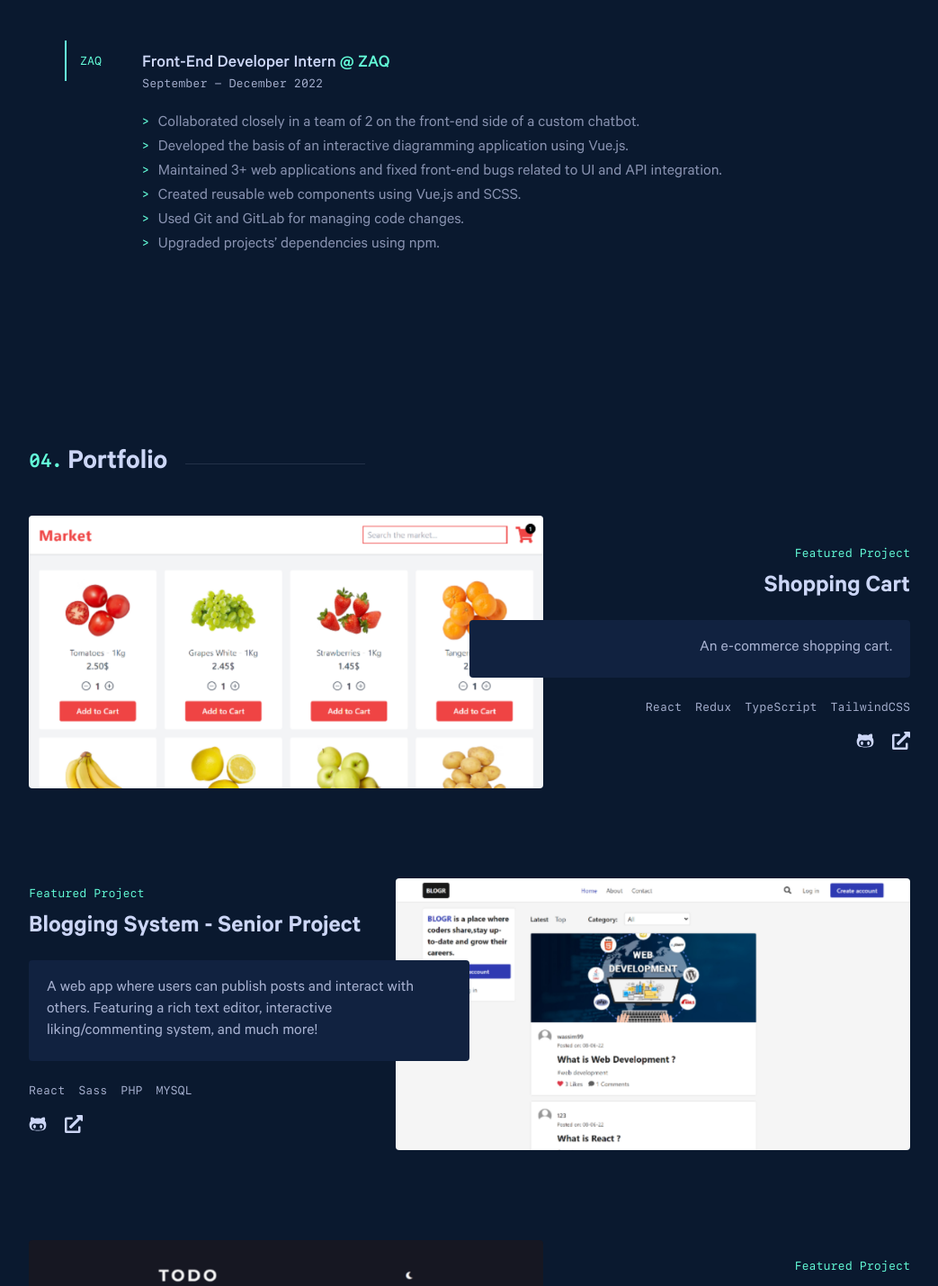
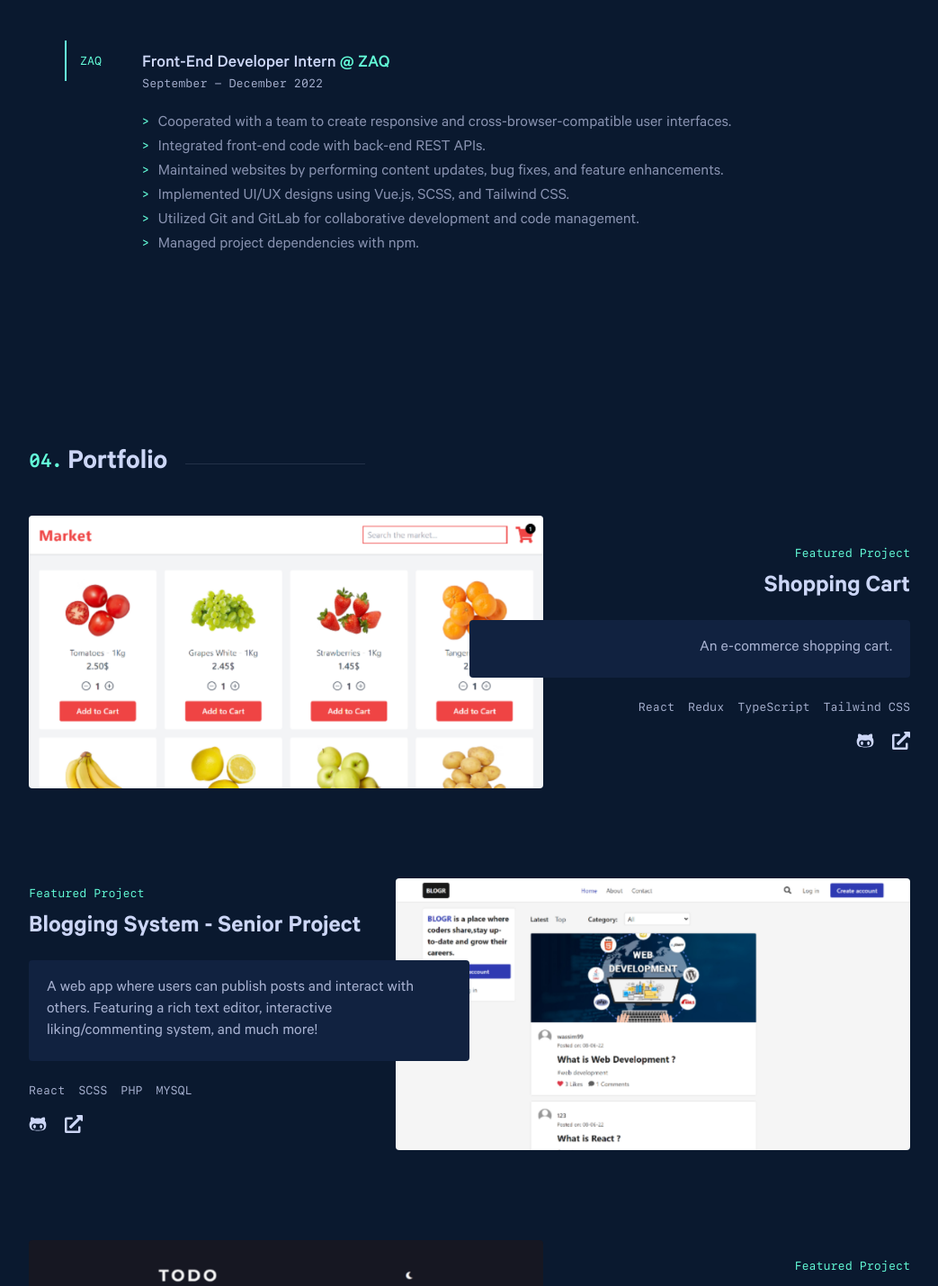
Before and after one commit to wassim-itani/Personal-Website, a React (Create React App) app: page / in a window 1280 px wide. Shown: the part 2050-3479 px from the top of the page at 90% size, without its empty margins (118-1161 px from the left). Built offline with nearby package versions, Linux system fonts and the light colour scheme.

Commit message:
Some changes

```diff
--- a/src/js/data.js
+++ b/src/js/data.js
@@ -36,7 +36,7 @@ export const projects = [
     text: "An e-commerce shopping cart.",
     code: "https://github.com/wassim-itani/Shopping-Cart",
     demo: "https://market-shopping-cart.netlify.app",
-    tools: ["React", "Redux", "TypeScript", "TailwindCSS"],
+    tools: ["React", "Redux", "TypeScript", "Tailwind CSS"],
   },
   {
     title: "Blogging System - Senior Project",
@@ -44,7 +44,7 @@ export const projects = [
     text: "A web app where users can publish posts and interact with others. Featuring a rich text editor, interactive liking/commenting system, and much more!",
     code: "https://github.com/wassim-itani/Blogging-System",
     demo: "https://blogr99.netlify.app",
-    tools: ["React", "Sass", "PHP", "MYSQL"],
+    tools: ["React", "SCSS", "PHP", "MYSQL"],
   },
   {
     title: "Todo App",
@@ -52,7 +52,7 @@ export const projects = [
     text: "A todo app with CRUD operations, filtering, and light/dark theme.",
     code: "https://github.com/wassim-itani/React-todo-app",
     demo: "https://react-todo-app97.netlify.app",
-    tools: ["React", "Css"],
+    tools: ["React", "CSS"],
   },
   {
     title: "Blogr Landing Page Clone",
@@ -68,7 +68,7 @@ export const projects = [
     text: "A modern designed agency landing page with subtle animations using framer-motion.",
     code: "https://github.com/wassim-itani/react-multipurpose",
     demo: "https://react-multipurpose.netlify.app",
-    tools: ["React", "Sass", "Framer Motion"],
+    tools: ["React", "SCSS", "Framer Motion"],
   },
 ];
 
@@ -80,12 +80,12 @@ export const jobInfo = [
     to: "December 2022",
     company: "ZAQ",
     tasks: [
-      "Collaborated closely in a team of 2 on the front-end side of a custom chatbot.",
-      "Developed the basis of an interactive diagramming application using Vue.js.",
-      "Maintained 3+ web applications and fixed front-end bugs related to UI and API integration.",
-      "Created reusable web components using Vue.js and SCSS.",
-      "Used Git and GitLab for managing code changes.",
-      "Upgraded projects’ dependencies using npm.",
+      "Cooperated with a team to create responsive and cross-browser-compatible user interfaces.",
+      "Integrated front-end code with back-end REST APIs.",
+      "Maintained websites by performing content updates, bug fixes, and feature enhancements.",
+      "Implemented UI/UX designs using Vue.js, SCSS, and Tailwind CSS.",
+      "Utilized Git and GitLab for collaborative development and code management.",
+      "Managed project dependencies with npm.",
     ],
   },
 ];
--- a/src/sections/Skills/Skills.jsx
+++ b/src/sections/Skills/Skills.jsx
@@ -26,7 +26,7 @@ const Skills = () => {
           <p>
             I'm knowledgeable in various front-end technologies such as{" "}
             <span className="notice">
-              HTML5, CSS3, JavaScript (ES6+), TypeScript, Sass, React, Vue, Redux, Git, GitLab
+              HTML5, CSS3, SCSS, JavaScript (ES6+), TypeScript, React, Vue.js, Redux, Tailwind CSS, Git, GitLab
             </span>
             , etc. In addition to some back-end technologies like{" "}
             <span className="notice">PHP</span> and{" "}
```
